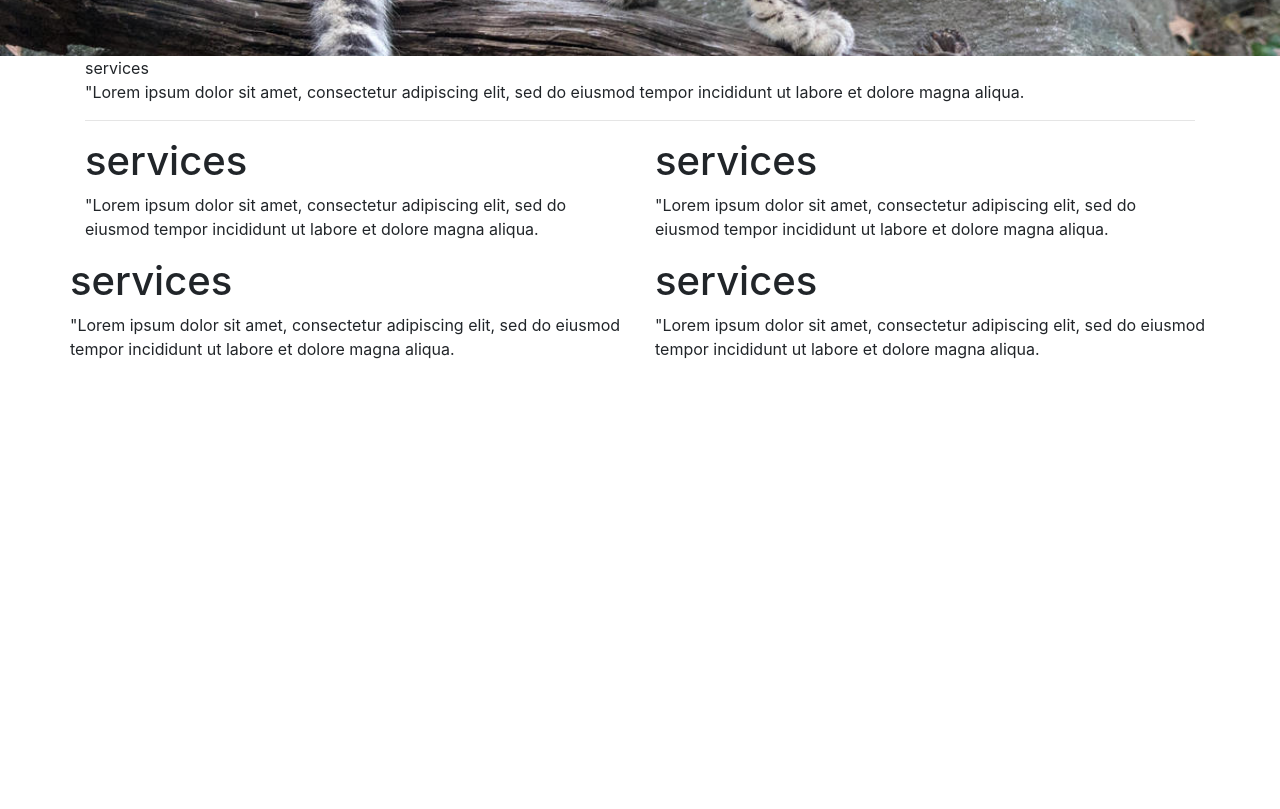
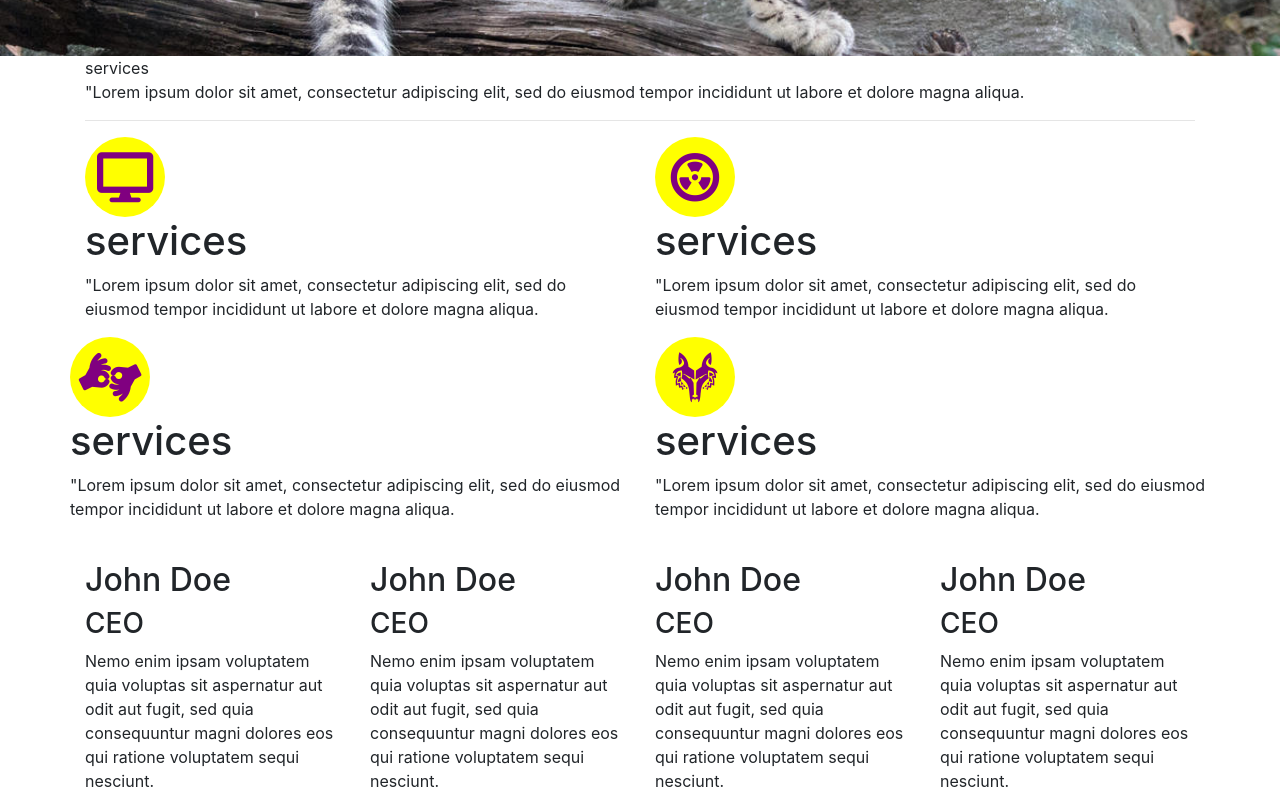
Before and after one commit to Wayleom/hello-world, a plain HTML site: page index.html in a window 1280 px wide. Shown: the part 600-1409 px from the top of the page. Before the commit the page ends 977 px from the top, so only its background shows below. Drawn offline with nearby package versions, Linux system fonts and the light colour scheme.

Commit message:
services

```diff
--- a/index.html
+++ b/index.html
@@ -62,26 +62,64 @@
                     <hr>
                     <div class="row">
                         <div class="col">
+                            <i class="fas fa-desktop"></i>
                     <h1> services </h1>
                     <p>"Lorem ipsum dolor sit amet, consectetur adipiscing elit, sed do eiusmod tempor incididunt ut labore et dolore magna aliqua.</p>
                         </div>
 
                     <div class="col">
+                        <i class="fas fa-radiation-alt"></i>
                     <h1> services </h1>
                     <p>"Lorem ipsum dolor sit amet, consectetur adipiscing elit, sed do eiusmod tempor incididunt ut labore et dolore magna aliqua.</p>
                     </div>
                     <div class="row">
                         <div class="col">
+                            <i class="fas fa-american-sign-language-interpreting"></i>
                     <h1> services </h1>
                     <p>"Lorem ipsum dolor sit amet, consectetur adipiscing elit, sed do eiusmod tempor incididunt ut labore et dolore magna aliqua.</p>
                         </div>
 
                     <div class="col">
+                        <i class="fab fa-wolf-pack-battalion"></i>
                     <h1> services </h1>
                     <p>"Lorem ipsum dolor sit amet, consectetur adipiscing elit, sed do eiusmod tempor incididunt ut labore et dolore magna aliqua.</p>
                     </div>
                 </section>
 
+                <section class="team container">
+                    <div class="row">
+                        <div class="col">
+                        <img src="" alt="">
+                        <h2>John Doe<h2>
+                        <h3>CEO</h3>
+                        <p>Nemo enim ipsam voluptatem quia voluptas sit aspernatur aut odit aut fugit, sed quia consequuntur magni dolores eos qui ratione voluptatem sequi nesciunt.</p>
+                        </div>
+
+
+                        <div class="col">
+                        <img src="" alt="">
+                        <h2>John Doe<h2>
+                        <h3>CEO</h3>
+                        <p>Nemo enim ipsam voluptatem quia voluptas sit aspernatur aut odit aut fugit, sed quia consequuntur magni dolores eos qui ratione voluptatem sequi nesciunt.</p>
+                        </div>
+
+                        <div class="col">
+                        <img src="" alt="">
+                        <h2>John Doe<h2>
+                        <h3>CEO</h3>
+                        <p>Nemo enim ipsam voluptatem quia voluptas sit aspernatur aut odit aut fugit, sed quia consequuntur magni dolores eos qui ratione voluptatem sequi nesciunt.</p>
+                        </div>
+
+                        <div class="col">
+                        <img src="" alt="">
+                        <h2>John Doe<h2>
+                        <h3>CEO</h3>
+                        <p>Nemo enim ipsam voluptatem quia voluptas sit aspernatur aut odit aut fugit, sed quia consequuntur magni dolores eos qui ratione voluptatem sequi nesciunt.</p>
+                        </div>
+                    </div>
+                </section>
+
+
             </body>
 
     </html>
--- a/style.css
+++ b/style.css
@@ -22,3 +22,18 @@ header {
 header p {
   font-style: italic;
 }
+.services i {
+    height: 80px;
+    width: 80px;
+    color: purple;
+    background-color: yellow;
+    font-size: 50px;
+    border-radius: 100%;
+    padding: 15px 2px;
+    text-align: center;
+}
+
+.team h1 {
+    text-align: center;
+    font-weight: bold;
+}
```
